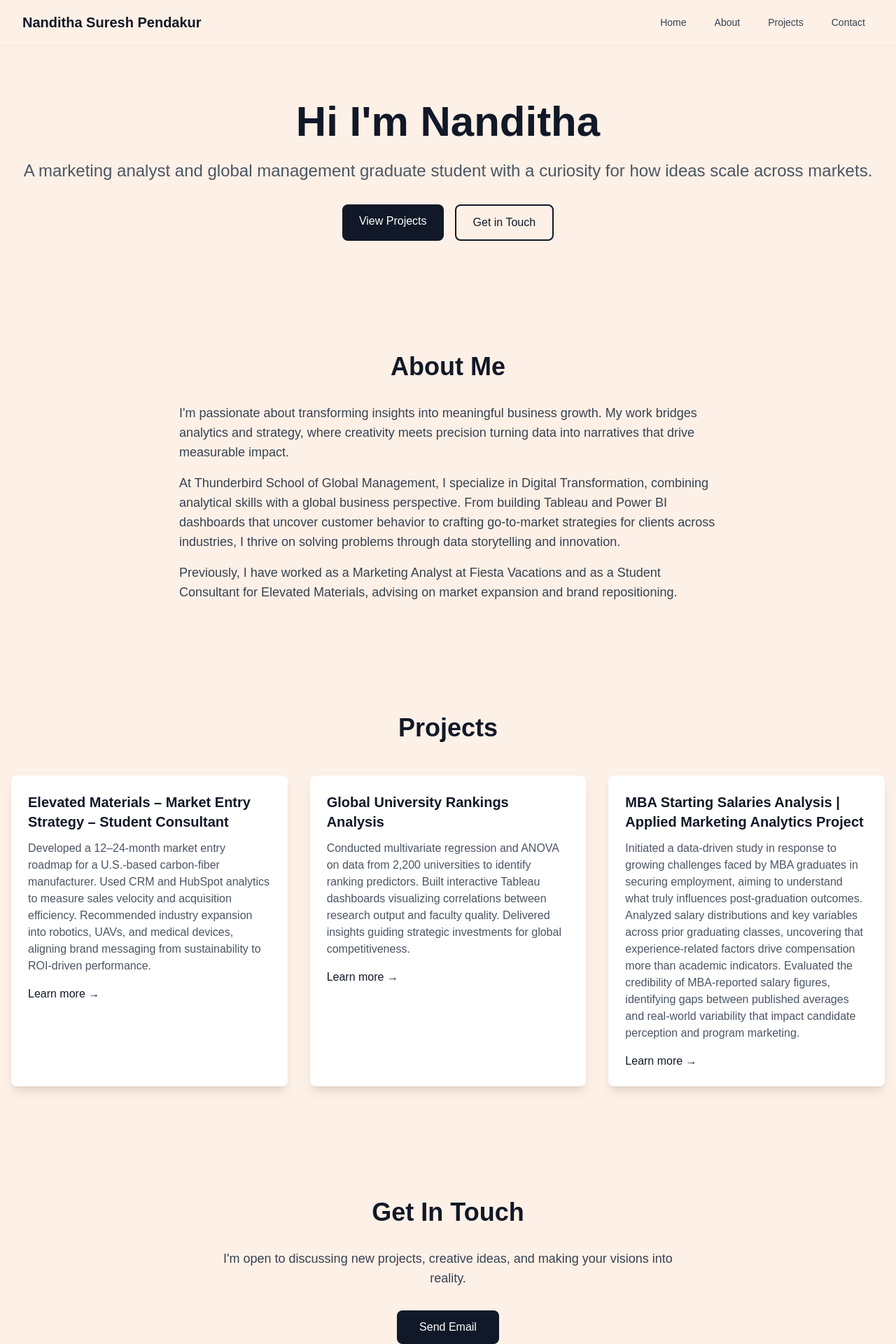
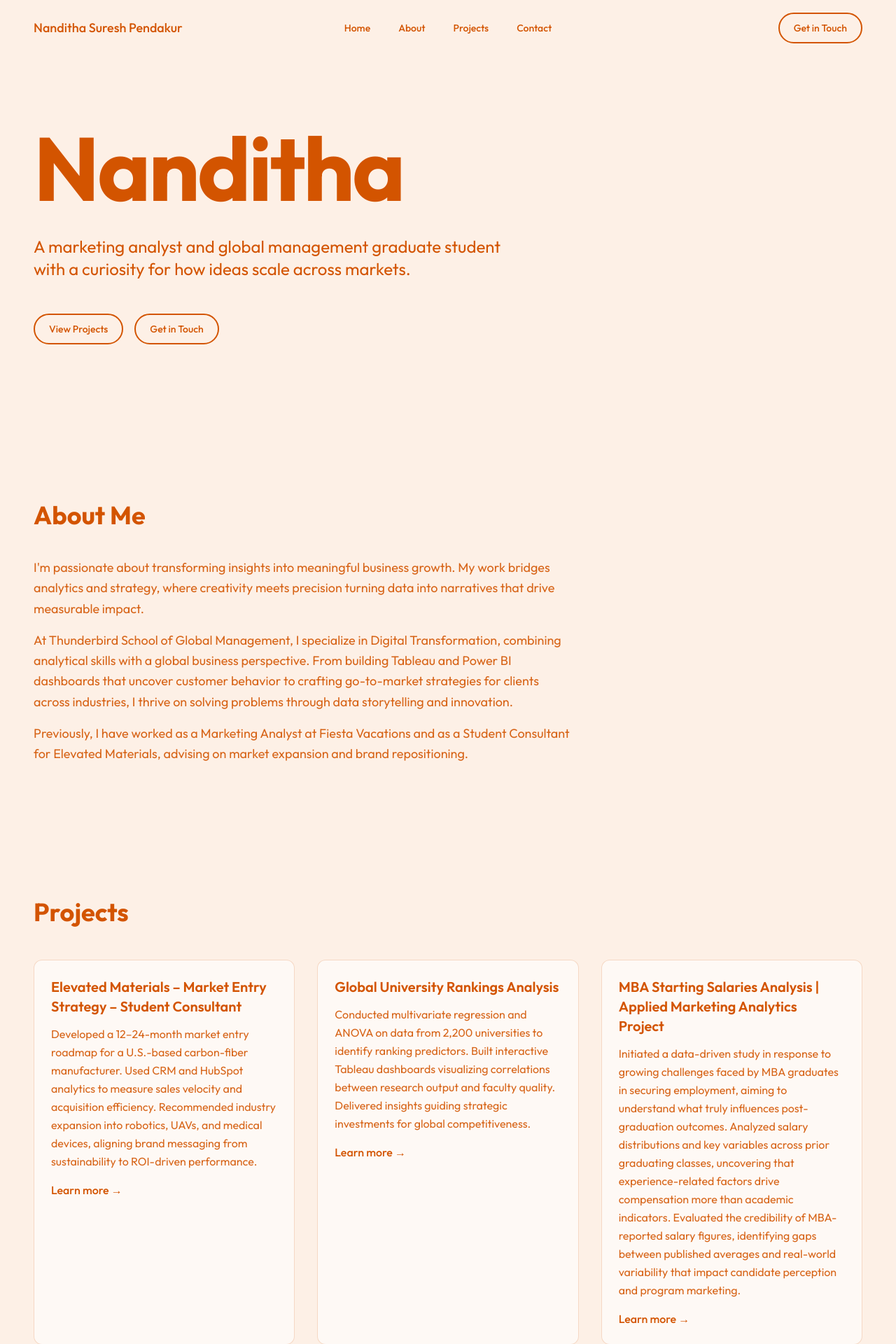
Before and after one commit to timaddg/Marketing_Portfolio, a Next.js app: page / in a window 1280 px wide. Shown: the top 1920 px of the page at 70% size. Built offline with nearby package versions, Linux system fonts and the light colour scheme.

Commit message:
Enhance global styles and layout by introducing a new accent color, updating font family to use Outfit, and refining Navbar and homepage sections for improved aesthetics and consistency across themes.

```diff
--- a/app/components/Navbar.tsx
+++ b/app/components/Navbar.tsx
@@ -40,27 +40,27 @@ const Navbar = () => {
   ];
 
   return (
-    <nav className="fixed top-0 left-0 right-0 z-50 bg-[#FDF0E6]/90 backdrop-blur-sm shadow-sm dark:bg-gray-900/90">
-      <div className="max-w-7xl mx-auto px-4 sm:px-6 lg:px-8">
-        <div className="flex justify-between items-center h-16">
-          {/* Logo/Brand */}
+    <nav className="fixed top-0 left-0 right-0 z-50 bg-[#FDF0E6]/95 backdrop-blur-sm dark:bg-gray-900/95 font-sans">
+      <div className="max-w-7xl mx-auto px-6 sm:px-8 lg:px-12">
+        <div className="flex justify-between items-center h-20">
+          {/* Logo/Brand - Left */}
           <div className="flex-shrink-0">
             <button
               onClick={toggleTheme}
-              className="text-xl font-bold text-gray-900 dark:text-white hover:opacity-80 transition-opacity cursor-pointer"
+              className="text-lg font-medium text-accent dark:text-orange-400 hover:opacity-80 transition-opacity cursor-pointer"
             >
               Nanditha Suresh Pendakur
             </button>
           </div>
 
-          {/* Desktop Navigation */}
-          <div className="hidden md:block">
-            <div className="ml-10 flex items-baseline space-x-4">
+          {/* Desktop Navigation - Center */}
+          <div className="hidden md:flex absolute left-1/2 -translate-x-1/2">
+            <div className="flex items-center gap-10">
               {navLinks.map((link) => (
                 <a
                   key={link.href}
                   href={link.href}
-                  className="text-gray-700 dark:text-gray-300 hover:text-gray-900 dark:hover:text-white px-3 py-2 rounded-md text-sm font-medium transition-colors duration-200"
+                  className="text-accent dark:text-orange-400 hover:opacity-80 text-sm font-medium transition-opacity"
                 >
                   {link.label}
                 </a>
@@ -68,11 +68,27 @@ const Navbar = () => {
             </div>
           </div>
 
-          {/* Mobile menu button */}
-          <div className="md:hidden">
+          {/* CTA - Right */}
+          <div className="hidden md:block flex-shrink-0">
+            <a
+              href="#contact"
+              className="inline-flex items-center px-5 py-2.5 rounded-full border-2 border-accent dark:border-orange-400 text-accent dark:text-orange-400 text-sm font-medium hover:bg-accent hover:text-white dark:hover:bg-orange-400 dark:hover:text-gray-900 transition-colors"
+            >
+              Get in Touch
+            </a>
+          </div>
+
+          {/* Mobile: CTA or menu button */}
+          <div className="md:hidden flex items-center gap-2">
+            <a
+              href="#contact"
+              className="text-accent dark:text-orange-400 text-sm font-medium"
+            >
+              Get in Touch
+            </a>
             <button
               onClick={() => setIsOpen(!isOpen)}
-              className="inline-flex items-center justify-center p-2 rounded-md text-gray-700 dark:text-gray-300 hover:text-gray-900 dark:hover:text-white hover:bg-gray-100 dark:hover:bg-gray-800 focus:outline-none focus:ring-2 focus:ring-inset focus:ring-gray-500"
+              className="inline-flex items-center justify-center p-2 rounded-md text-accent dark:text-orange-400 hover:opacity-80 focus:outline-none"
               aria-expanded="false"
             >
               <span className="sr-only">Open main menu</span>
@@ -117,17 +133,24 @@ const Navbar = () => {
       {/* Mobile menu */}
       {isOpen && (
         <div className="md:hidden">
-          <div className="px-2 pt-2 pb-3 space-y-1 sm:px-3 bg-white dark:bg-gray-900 border-t border-gray-200 dark:border-gray-700">
+          <div className="px-4 pt-4 pb-6 bg-[#FDF0E6] dark:bg-gray-900 border-t border-accent/20 dark:border-gray-700">
             {navLinks.map((link) => (
               <a
                 key={link.href}
                 href={link.href}
                 onClick={() => setIsOpen(false)}
-                className="text-gray-700 dark:text-gray-300 hover:text-gray-900 dark:hover:text-white block px-3 py-2 rounded-md text-base font-medium transition-colors duration-200"
+                className="text-accent dark:text-orange-400 block px-3 py-3 text-base font-medium hover:opacity-80"
               >
                 {link.label}
               </a>
             ))}
+            <a
+              href="#contact"
+              onClick={() => setIsOpen(false)}
+              className="mx-3 mt-4 inline-flex items-center justify-center px-5 py-2.5 rounded-full border-2 border-accent dark:border-orange-400 text-accent dark:text-orange-400 text-sm font-medium"
+            >
+              Get in Touch
+            </a>
           </div>
         </div>
       )}
--- a/app/globals.css
+++ b/app/globals.css
@@ -5,17 +5,19 @@
 :root {
   --background: #FDF0E6;
   --foreground: #171717;
+  --accent: #D35400;
 }
 
 .dark {
   --background: #0a0a0a;
   --foreground: #ededed;
+  --accent: #E85D04;
 }
 
 body {
   color: var(--foreground);
   background: var(--background);
-  font-family: Arial, Helvetica, sans-serif;
+  font-family: var(--font-outfit), system-ui, sans-serif;
 }
 
 @layer utilities {
--- a/app/layout.tsx
+++ b/app/layout.tsx
@@ -1,6 +1,9 @@
 import type { Metadata } from "next";
+import { Outfit } from "next/font/google";
 import "./globals.css";
 import Navbar from "./components/Navbar";
+
+const outfit = Outfit({ subsets: ["latin"], variable: "--font-outfit" });
 
 export const metadata: Metadata = {
   title: "Portfolio Website",
@@ -13,7 +16,7 @@ export default function RootLayout({
   children: React.ReactNode;
 }>) {
   return (
-    <html lang="en" suppressHydrationWarning>
+    <html lang="en" suppressHydrationWarning className={outfit.variable}>
       <head>
         <script
           dangerouslySetInnerHTML={{
@@ -32,7 +35,7 @@ export default function RootLayout({
       </head>
       <body>
         <Navbar />
-        <main className="pt-16">
+        <main className="pt-20">
           {children}
         </main>
       </body>
--- a/app/page.tsx
+++ b/app/page.tsx
@@ -2,24 +2,24 @@ export default function Home() {
   return (
     <div className="min-h-screen bg-background dark:bg-gray-900">
       {/* Hero Section */}
-      <section id="home" className="py-20 px-4 bg-background dark:bg-gray-900">
-        <div className="max-w-7xl mx-auto text-center">
-          <h1 className="text-4xl md:text-6xl font-bold text-gray-900 dark:text-white mb-6">
-            Hi I&apos;m Nanditha
+      <section id="home" className="pt-24 pb-32 px-6 sm:px-8 lg:px-12 bg-background dark:bg-gray-900 font-sans">
+        <div className="max-w-7xl mx-auto">
+          <h1 className="text-6xl sm:text-7xl md:text-8xl lg:text-9xl font-bold text-accent dark:text-orange-400 mb-8 tracking-tight leading-[0.95]">
+            Nanditha
           </h1>
-          <p className="text-xl md:text-2xl text-gray-600 dark:text-gray-300 mb-8">
+          <p className="max-w-2xl text-lg sm:text-xl md:text-2xl text-accent dark:text-orange-400/90 leading-relaxed">
             A marketing analyst and global management graduate student with a curiosity for how ideas scale across markets.
           </p>
-          <div className="flex justify-center gap-4">
+          <div className="mt-12 flex flex-wrap gap-4">
             <a
               href="#projects"
-              className="bg-gray-900 dark:bg-white text-white dark:text-gray-900 px-6 py-3 rounded-lg font-medium hover:bg-gray-800 dark:hover:bg-gray-100 transition-colors duration-200"
+              className="inline-flex px-5 py-2.5 rounded-full border-2 border-accent dark:border-orange-400 text-accent dark:text-orange-400 text-sm font-medium hover:bg-accent hover:text-white dark:hover:bg-orange-400 dark:hover:text-gray-900 transition-colors"
             >
               View Projects
             </a>
             <a
               href="#contact"
-              className="bg-transparent border-2 border-gray-900 dark:border-white text-gray-900 dark:text-white px-6 py-3 rounded-lg font-medium hover:bg-gray-900 dark:hover:bg-white hover:text-white dark:hover:text-gray-900 transition-colors duration-200"
+              className="inline-flex px-5 py-2.5 rounded-full border-2 border-accent dark:border-orange-400 text-accent dark:text-orange-400 text-sm font-medium hover:bg-accent hover:text-white dark:hover:bg-orange-400 dark:hover:text-gray-900 transition-colors"
             >
               Get in Touch
             </a>
@@ -28,19 +28,19 @@ export default function Home() {
       </section>
 
       {/* About Section */}
-      <section id="about" className="py-20 px-4 bg-background dark:bg-gray-800">
+      <section id="about" className="py-24 px-6 sm:px-8 lg:px-12 bg-background dark:bg-gray-800 font-sans">
         <div className="max-w-7xl mx-auto">
-          <h2 className="text-3xl md:text-4xl font-bold text-gray-900 dark:text-white mb-8 text-center">
+          <h2 className="text-3xl md:text-4xl font-bold text-accent dark:text-orange-400 mb-10">
             About Me
           </h2>
-          <div className="max-w-3xl mx-auto">
-            <p className="text-lg text-gray-700 dark:text-gray-300 mb-4">
+          <div className="max-w-3xl">
+            <p className="text-lg text-accent/90 dark:text-gray-300 mb-4 leading-relaxed">
               I&apos;m passionate about transforming insights into meaningful business growth. My work bridges analytics and strategy, where creativity meets precision turning data into narratives that drive measurable impact.
             </p>
-            <p className="text-lg text-gray-700 dark:text-gray-300 mb-4">
+            <p className="text-lg text-accent/90 dark:text-gray-300 mb-4 leading-relaxed">
               At Thunderbird School of Global Management, I specialize in Digital Transformation, combining analytical skills with a global business perspective. From building Tableau and Power BI dashboards that uncover customer behavior to crafting go-to-market strategies for clients across industries, I thrive on solving problems through data storytelling and innovation.
             </p>
-            <p className="text-lg text-gray-700 dark:text-gray-300">
+            <p className="text-lg text-accent/90 dark:text-gray-300 leading-relaxed">
               Previously, I have worked as a Marketing Analyst at Fiesta Vacations and as a Student Consultant for Elevated Materials, advising on market expansion and brand repositioning.
             </p>
           </div>
@@ -48,50 +48,50 @@ export default function Home() {
       </section>
 
       {/* Projects Section */}
-      <section id="projects" className="py-20 px-4 bg-background dark:bg-gray-900">
+      <section id="projects" className="py-24 px-6 sm:px-8 lg:px-12 bg-background dark:bg-gray-900 font-sans">
         <div className="max-w-7xl mx-auto">
-          <h2 className="text-3xl md:text-4xl font-bold text-gray-900 dark:text-white mb-12 text-center">
+          <h2 className="text-3xl md:text-4xl font-bold text-accent dark:text-orange-400 mb-12">
             Projects
           </h2>
           <div className="grid grid-cols-1 md:grid-cols-2 lg:grid-cols-3 gap-8">
-            <div className="bg-white dark:bg-gray-800 rounded-lg shadow-lg p-6 hover:shadow-xl transition-shadow duration-200">
-              <h3 className="text-xl font-semibold text-gray-900 dark:text-white mb-3">
+            <div className="bg-white/60 dark:bg-gray-800 rounded-xl p-6 border border-accent/20 dark:border-gray-700 hover:border-accent/40 dark:hover:border-gray-600 transition-colors">
+              <h3 className="text-xl font-semibold text-accent dark:text-orange-400 mb-3">
                 Elevated Materials – Market Entry Strategy – Student Consultant
               </h3>
-              <p className="text-gray-600 dark:text-gray-300 mb-4">
+              <p className="text-accent/90 dark:text-gray-300 mb-4 leading-relaxed">
                 Developed a 12–24-month market entry roadmap for a U.S.-based carbon-fiber manufacturer. Used CRM and HubSpot analytics to measure sales velocity and acquisition efficiency. Recommended industry expansion into robotics, UAVs, and medical devices, aligning brand messaging from sustainability to ROI-driven performance.
               </p>
               <a
                 href="#"
-                className="text-gray-900 dark:text-white font-medium hover:underline"
+                className="text-accent dark:text-orange-400 font-medium hover:opacity-80 transition-opacity"
               >
                 Learn more →
               </a>
             </div>
-            <div className="bg-white dark:bg-gray-800 rounded-lg shadow-lg p-6 hover:shadow-xl transition-shadow duration-200">
-              <h3 className="text-xl font-semibold text-gray-900 dark:text-white mb-3">
+            <div className="bg-white/60 dark:bg-gray-800 rounded-xl p-6 border border-accent/20 dark:border-gray-700 hover:border-accent/40 dark:hover:border-gray-600 transition-colors">
+              <h3 className="text-xl font-semibold text-accent dark:text-orange-400 mb-3">
                 Global University Rankings Analysis
               </h3>
-              <p className="text-gray-600 dark:text-gray-300 mb-4">
+              <p className="text-accent/90 dark:text-gray-300 mb-4 leading-relaxed">
                 Conducted multivariate regression and ANOVA on data from 2,200 universities to identify ranking predictors. Built interactive Tableau dashboards visualizing correlations between research output and faculty quality. Delivered insights guiding strategic investments for global competitiveness.
               </p>
               <a
                 href="#"
-                className="text-gray-900 dark:text-white font-medium hover:underline"
+                className="text-accent dark:text-orange-400 font-medium hover:opacity-80 transition-opacity"
               >
                 Learn more →
               </a>
             </div>
-            <div className="bg-white dark:bg-gray-800 rounded-lg shadow-lg p-6 hover:shadow-xl transition-shadow duration-200">
-              <h3 className="text-xl font-semibold text-gray-900 dark:text-white mb-3">
+            <div className="bg-white/60 dark:bg-gray-800 rounded-xl p-6 border border-accent/20 dark:border-gray-700 hover:border-accent/40 dark:hover:border-gray-600 transition-colors">
+              <h3 className="text-xl font-semibold text-accent dark:text-orange-400 mb-3">
                 MBA Starting Salaries Analysis | Applied Marketing Analytics Project
               </h3>
-              <p className="text-gray-600 dark:text-gray-300 mb-4">
+              <p className="text-accent/90 dark:text-gray-300 mb-4 leading-relaxed">
                 Initiated a data-driven study in response to growing challenges faced by MBA graduates in securing employment, aiming to understand what truly influences post-graduation outcomes. Analyzed salary distributions and key variables across prior graduating classes, uncovering that experience-related factors drive compensation more than academic indicators. Evaluated the credibility of MBA-reported salary figures, identifying gaps between published averages and real-world variability that impact candidate perception and program marketing.
               </p>
               <a
                 href="#"
-                className="text-gray-900 dark:text-white font-medium hover:underline"
+                className="text-accent dark:text-orange-400 font-medium hover:opacity-80 transition-opacity"
               >
                 Learn more →
               </a>
@@ -101,18 +101,18 @@ export default function Home() {
       </section>
 
       {/* Contact Section */}
-      <section id="contact" className="py-20 px-4 bg-background dark:bg-gray-800">
+      <section id="contact" className="py-24 px-6 sm:px-8 lg:px-12 bg-background dark:bg-gray-800 font-sans">
         <div className="max-w-7xl mx-auto">
-          <h2 className="text-3xl md:text-4xl font-bold text-gray-900 dark:text-white mb-8 text-center">
+          <h2 className="text-3xl md:text-4xl font-bold text-accent dark:text-orange-400 mb-8">
             Get In Touch
           </h2>
-          <div className="max-w-2xl mx-auto text-center">
-            <p className="text-lg text-gray-700 dark:text-gray-300 mb-8">
+          <div className="max-w-2xl">
+            <p className="text-lg text-accent/90 dark:text-gray-300 mb-8 leading-relaxed">
               I&apos;m open to discussing new projects, creative ideas, and making your visions into reality.
             </p>
             <a
               href="mailto:nanditha.pendakur@gmail.com"
-              className="inline-block bg-gray-900 dark:bg-white text-white dark:text-gray-900 px-8 py-3 rounded-lg font-medium hover:bg-gray-800 dark:hover:bg-gray-100 transition-colors duration-200"
+              className="inline-flex px-6 py-3 rounded-full border-2 border-accent dark:border-orange-400 text-accent dark:text-orange-400 font-medium hover:bg-accent hover:text-white dark:hover:bg-orange-400 dark:hover:text-gray-900 transition-colors"
             >
               Send Email
             </a>
--- a/tailwind.config.ts
+++ b/tailwind.config.ts
@@ -12,6 +12,11 @@ const config: Config = {
       colors: {
         background: "var(--background)",
         foreground: "var(--foreground)",
+        accent: "#D35400",
+      },
+      fontFamily: {
+        sans: ["var(--font-outfit)", "system-ui", "sans-serif"],
+        display: ["var(--font-outfit)", "system-ui", "sans-serif"],
       },
     },
   },
```
